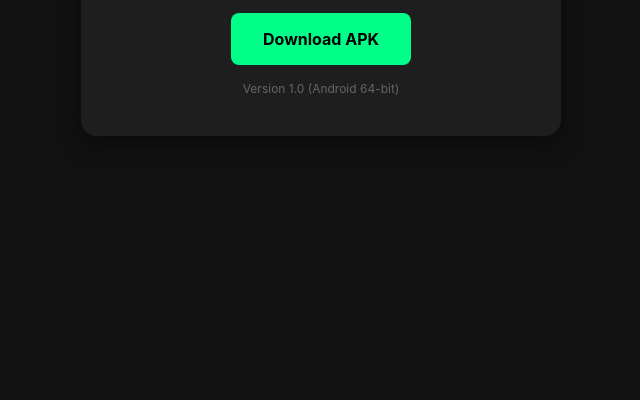
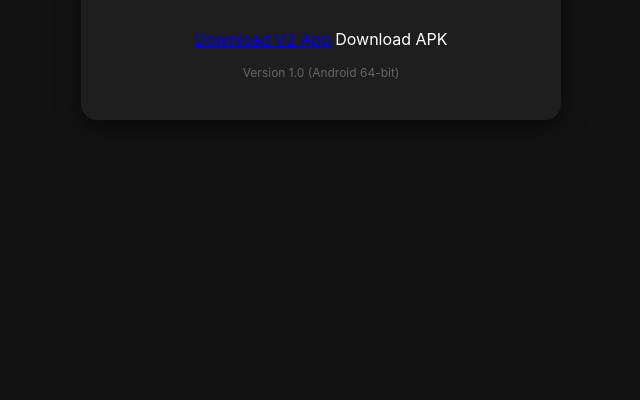
Before and after one commit to rihansh2509/och-download-hub, a plain HTML site: page index.html in a window 1280 px wide. Shown: the part 400-800 px from the top of the page, without its empty margins (319-959 px from the left). Drawn offline with Linux system fonts and the light colour scheme.

Commit message:
Update APK download link to version 2

```diff
--- a/index.html
+++ b/index.html
@@ -49,7 +49,7 @@
         <p>ESP32 Peer-to-Peer Interface</p>
 
         <!-- The critical link to your APK -->
-        <a href="releases/offline-communicator-v1.apk" class="download-btn" download>
+        <a href="offline-communicator-v2.apk" download>Download V2 App</a>
             Download APK
         </a>
 
```
